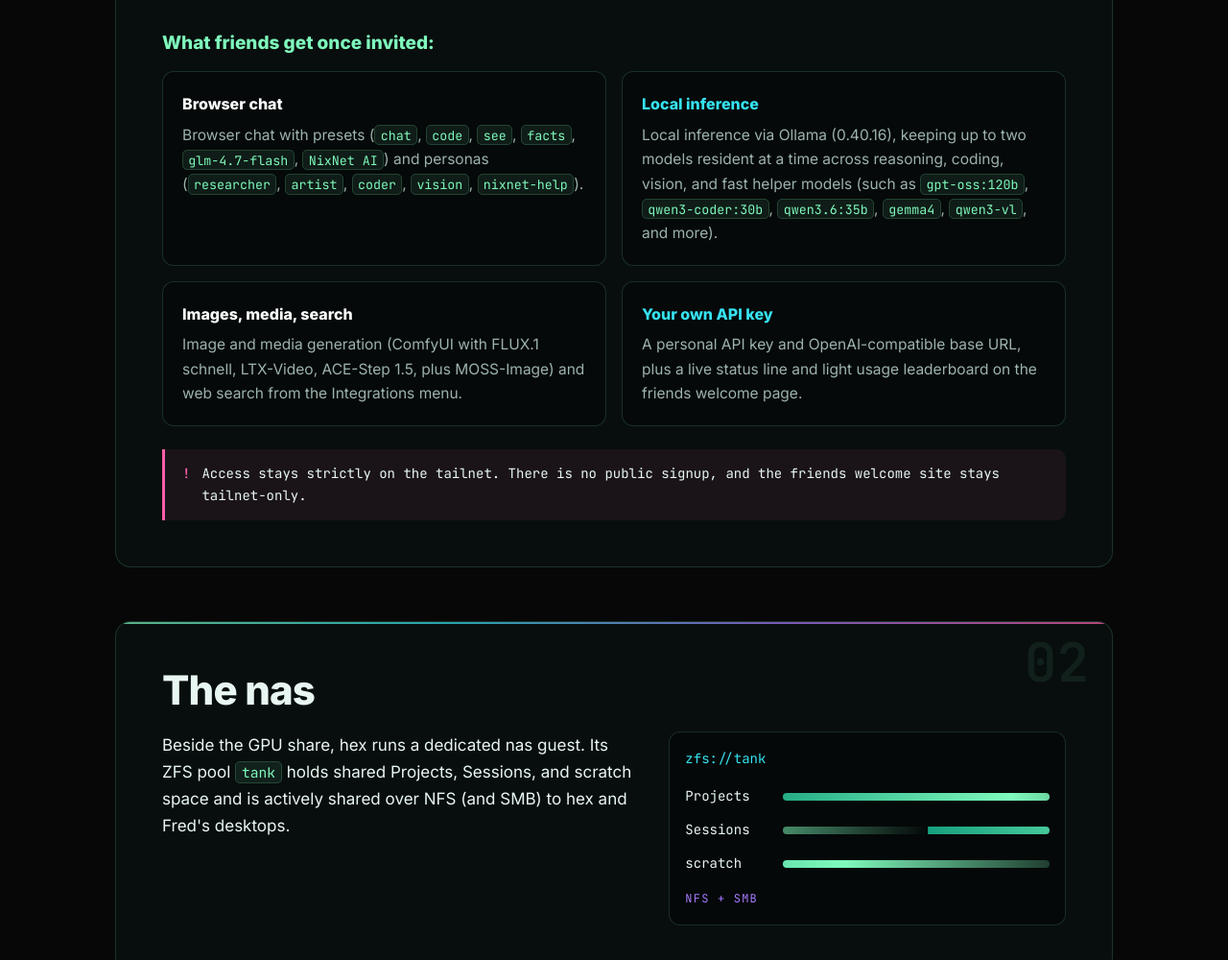
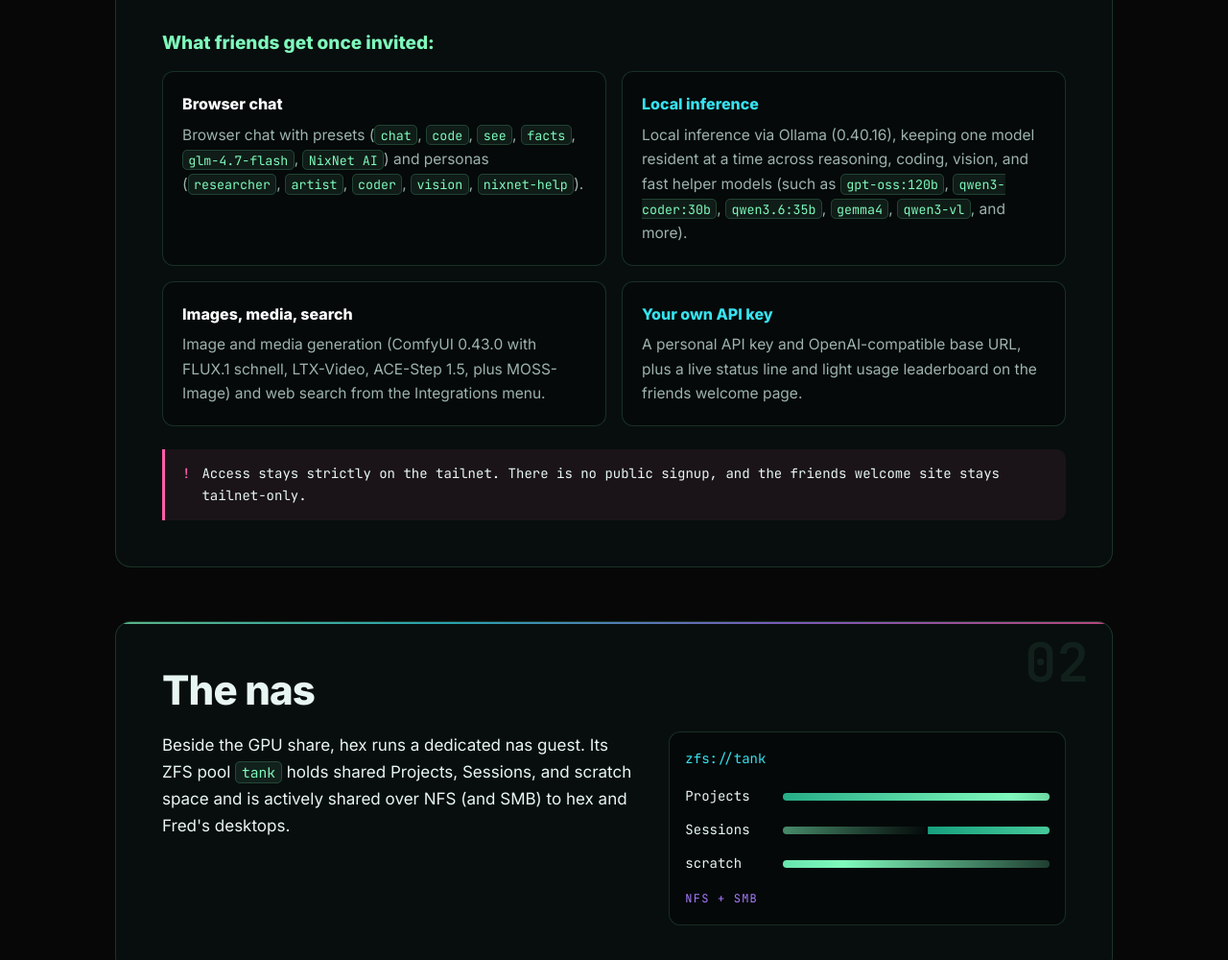
Before and after one commit to nixfred/nixfred.cloud, a plain HTML site: page public/index.html in a window 1280 px wide. Shown: the part 1246-2246 px from the top of the page at 96% size. Drawn offline with Linux system fonts and the light colour scheme.

Commit message:
NixNet story: update model residency, ComfyUI version, spawn broker wording

```diff
--- a/public/index.html
+++ b/public/index.html
@@ -87,8 +87,8 @@
     <h3>What friends get once invited:</h3>
     <ul class="cards">
       <li><h4>Browser chat</h4><p>Browser chat with presets (<code>chat</code>, <code>code</code>, <code>see</code>, <code>facts</code>, <code>glm-4.7-flash</code>, <code>NixNet AI</code>) and personas (<code>researcher</code>, <code>artist</code>, <code>coder</code>, <code>vision</code>, <code>nixnet-help</code>).</p></li>
-      <li><h4>Local inference</h4><p>Local inference via Ollama (0.40.16), keeping up to two models resident at a time across reasoning, coding, vision, and fast helper models (such as <code>gpt-oss:120b</code>, <code>qwen3-coder:30b</code>, <code>qwen3.6:35b</code>, <code>gemma4</code>, <code>qwen3-vl</code>, and more).</p></li>
-      <li><h4>Images, media, search</h4><p>Image and media generation (ComfyUI with FLUX.1 schnell, LTX-Video, ACE-Step 1.5, plus MOSS-Image) and web search from the Integrations menu.</p></li>
+      <li><h4>Local inference</h4><p>Local inference via Ollama (0.40.16), keeping one model resident at a time across reasoning, coding, vision, and fast helper models (such as <code>gpt-oss:120b</code>, <code>qwen3-coder:30b</code>, <code>qwen3.6:35b</code>, <code>gemma4</code>, <code>qwen3-vl</code>, and more).</p></li>
+      <li><h4>Images, media, search</h4><p>Image and media generation (ComfyUI 0.43.0 with FLUX.1 schnell, LTX-Video, ACE-Step 1.5, plus MOSS-Image) and web search from the Integrations menu.</p></li>
       <li><h4>Your own API key</h4><p>A personal API key and OpenAI-compatible base URL, plus a live status line and light usage leaderboard on the friends welcome page.</p></li>
     </ul>
     <p class="callout mono"><span>!</span> Access stays strictly on the tailnet. There is no public signup, and the friends welcome site stays tailnet-only.</p>
@@ -112,7 +112,7 @@
   <section class="panel reveal" id="sandboxes" aria-labelledby="sb-h">
     <p class="num mono">03</p>
     <h2 id="sb-h">Agent sandboxes <small>HyperNix and short-lived linux containers</small></h2>
-    <p>On hex, a HyperNix control plane runs with isolated guest networking, alongside a live spawn broker (<code>hex.sessions</code>) that spins up short-lived linux containers for agent work from prebuilt templates and reaps them automatically when a task finishes or its TTL expires. HyperNix's rule is simple: local models only propose NixOS configs, <code>nix</code> evaluation proves every proposal before Fred approves it, and agent sessions stay sandboxed away from the friends chat stack.</p>
+    <p>On hex, a HyperNix control plane runs with isolated guest networking, alongside a spawn broker (<code>hex.sessions</code>) that spins up short-lived linux containers for agent work from prebuilt templates and reaps them automatically when a task finishes or its TTL expires. HyperNix's rule is simple: local models only propose NixOS configs, <code>nix</code> evaluation proves every proposal before Fred approves it, and agent sessions stay sandboxed away from the friends chat stack.</p>
     <ol class="steps mono" aria-label="The HyperNix rule">
       <li><b>propose</b><span>local models only propose NixOS configs</span></li>
       <li><b>prove</b><span><code>nix</code> evaluation proves every proposal</span></li>
```
